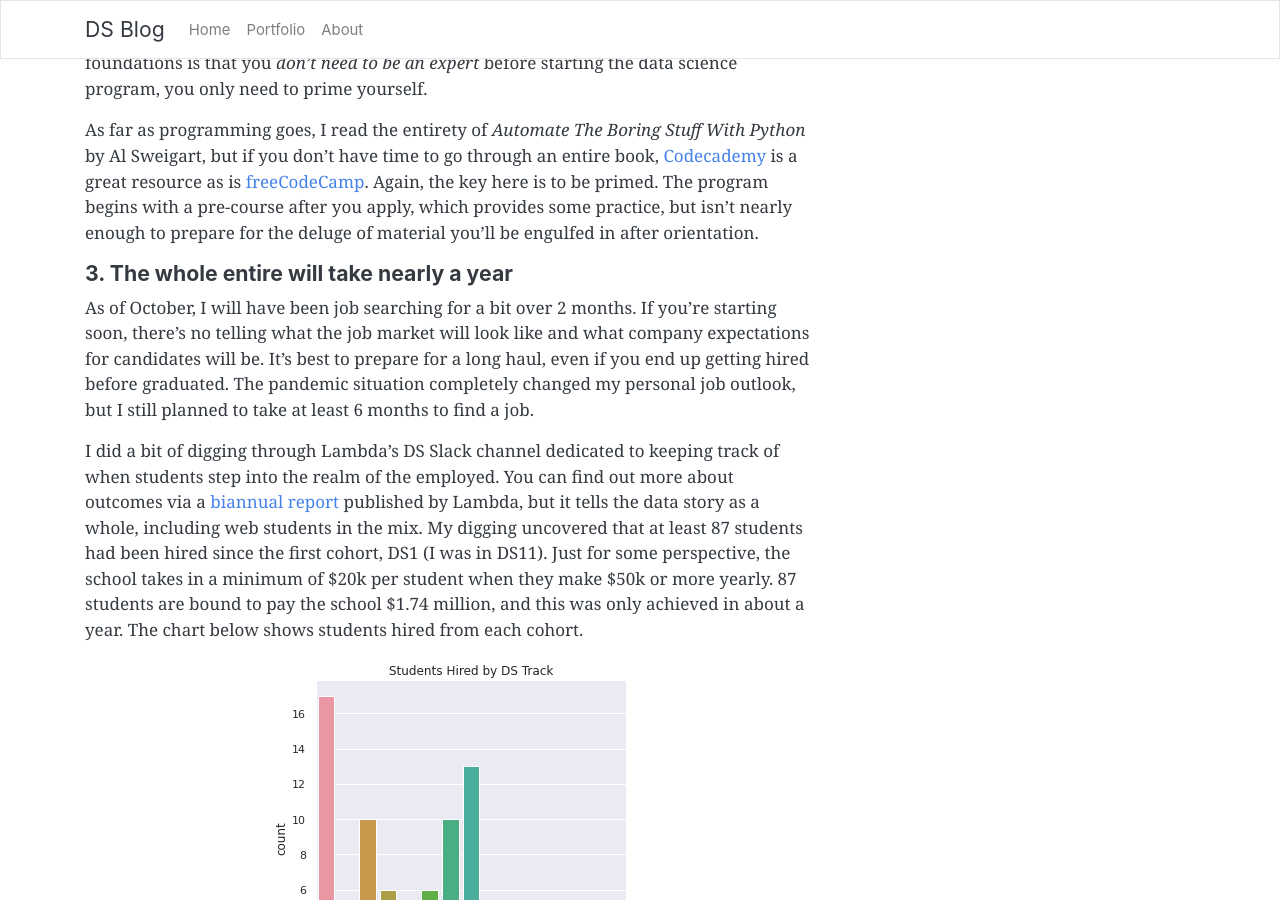
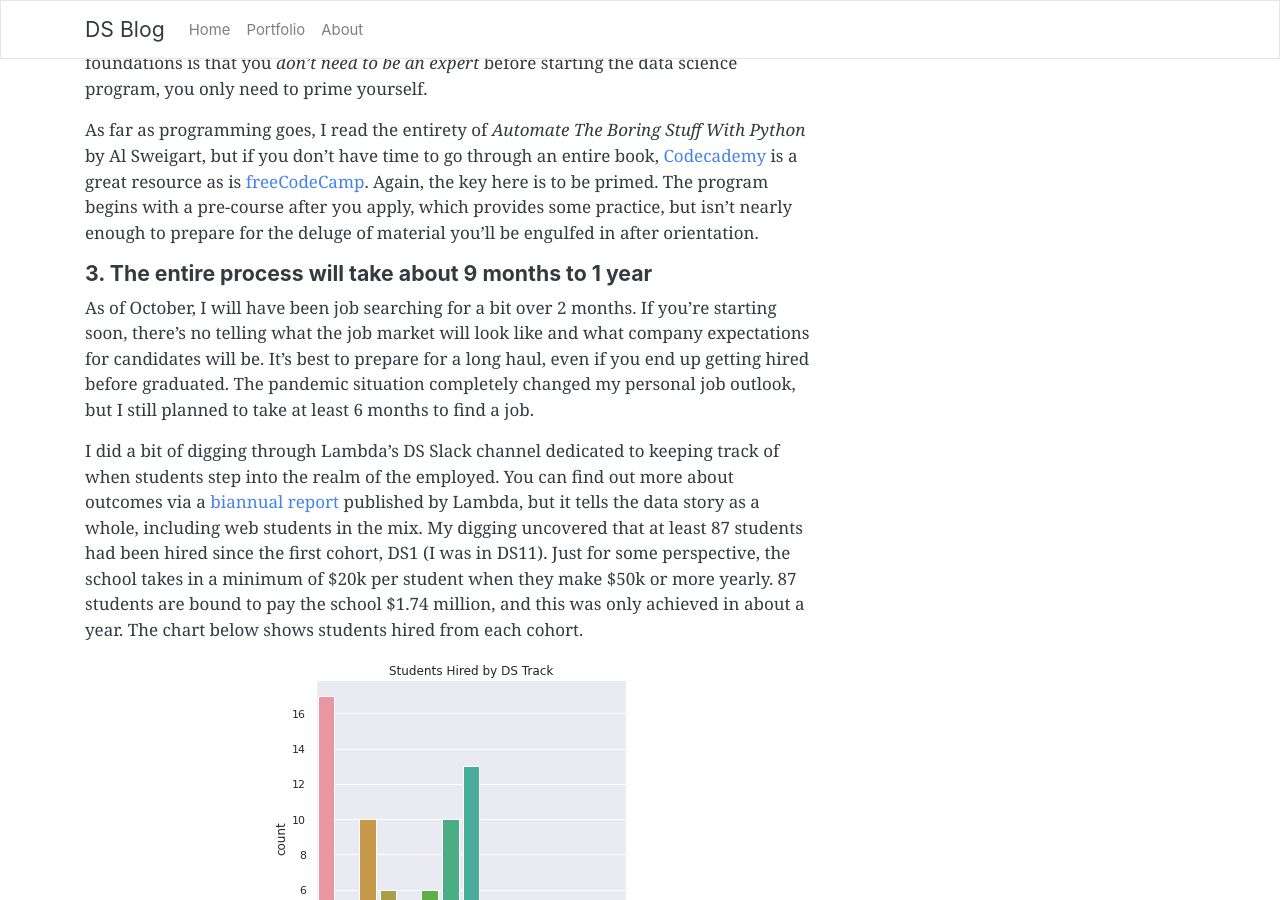
Before and after one commit to jose-marquez89/blog, a Jekyll site: the page built from _posts/2020-10-12-data-science-at-lambda-school.md, in a window 1280 px wide and 900 px high, scrolled down 1902 px. Built offline with Jekyll 4.4.1, drawn with Linux system fonts in a browser that asks for light colours; comment, search, counter and statistics services are not loaded.

Commit message:
corrects heading

```diff
--- a/_posts/2020-10-12-data-science-at-lambda-school.md
+++ b/_posts/2020-10-12-data-science-at-lambda-school.md
@@ -67,7 +67,7 @@ Again, the key here is to be primed. The program begins with a pre-course after
 you apply, which provides some practice, but isn't nearly enough to prepare for
 the deluge of material you'll be engulfed in after orientation.
 
-##### 3. The whole entire will take nearly a year
+##### 3. The entire process will take about 9 months to 1 year
 As of October, I will have been job searching for a bit over 2 months. If you're
 starting soon, there's no telling what the job market will look like and what
 company expectations for candidates will be. It's best to prepare for a long haul,
```
